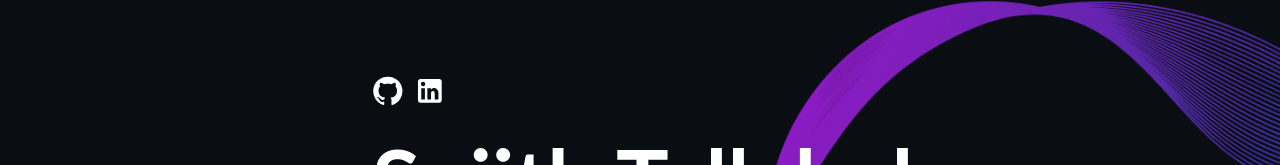
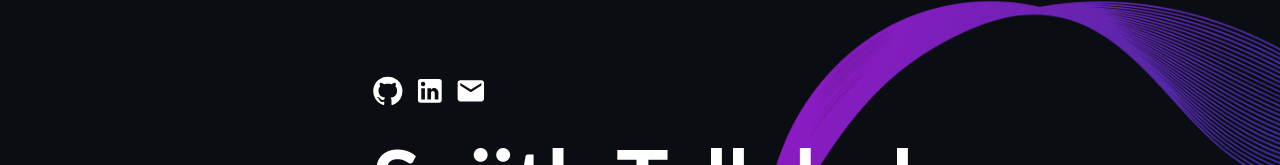
Before and after one commit to Sujithrt/portfolio, a React (Create React App) app: page / in a window 1280 px wide. Shown: the part 142-307 px from the top of the page. Built offline with nearby package versions, Linux system fonts and the light colour scheme.

Commit message:
added email icons in main and footer

```diff
--- a/src/components/Footer.tsx
+++ b/src/components/Footer.tsx
@@ -1,6 +1,7 @@
 import React from "react";
 import GitHubIcon from '@mui/icons-material/GitHub';
 import LinkedInIcon from '@mui/icons-material/LinkedIn';
+import EmailIcon from '@mui/icons-material/Email';
 import '../assets/styles/Footer.scss'
 
 function Footer() {
@@ -9,6 +10,7 @@ function Footer() {
       <div>
         <a href="https://github.com/Sujithrt" target="_blank" rel="noreferrer"><GitHubIcon/></a>
         <a href="https://www.linkedin.com/in/sujith-tellakula/" target="_blank" rel="noreferrer"><LinkedInIcon/></a>
+        <a href="mailto:sujithramprasad@gmail.com" rel="noreferrer"><EmailIcon/></a>
       </div>
     </footer>
   );
--- a/src/components/Main.tsx
+++ b/src/components/Main.tsx
@@ -1,6 +1,7 @@
 import React from "react";
 import GitHubIcon from '@mui/icons-material/GitHub';
 import LinkedInIcon from '@mui/icons-material/LinkedIn';
+import EmailIcon from '@mui/icons-material/Email';
 import DownloadIcon from '@mui/icons-material/Download';
 import Button from '@mui/material/Button';
 import '../assets/styles/Main.scss';
@@ -17,6 +18,7 @@ function Main() {
           <div className="social_icons">
             <a href="https://github.com/Sujithrt" target="_blank" rel="noreferrer"><GitHubIcon/></a>
             <a href="https://www.linkedin.com/in/sujith-tellakula/" target="_blank" rel="noreferrer"><LinkedInIcon/></a>
+            <a href="mailto:sujithramprasad@gmail.com" rel="noreferrer"><EmailIcon/></a>
           </div>
           <h1>Sujith Tellakula</h1>
           <p>Passionate software developer with expertise in full-stack development, cloud computing, and AI integration. Seeking to apply my skills in building scalable and efficient solutions to drive innovation and enhance user experience.</p>
@@ -28,6 +30,7 @@ function Main() {
           <div className="mobile_social_icons">
             <a href="https://github.com/Sujithrt" target="_blank" rel="noreferrer"><GitHubIcon/></a>
             <a href="https://www.linkedin.com/in/sujith-tellakula/" target="_blank" rel="noreferrer"><LinkedInIcon/></a>
+            <a href="mailto:sujithramprasad@gmail.com" rel="noreferrer"><EmailIcon/></a>
           </div>
         </div>
       </div>
```
